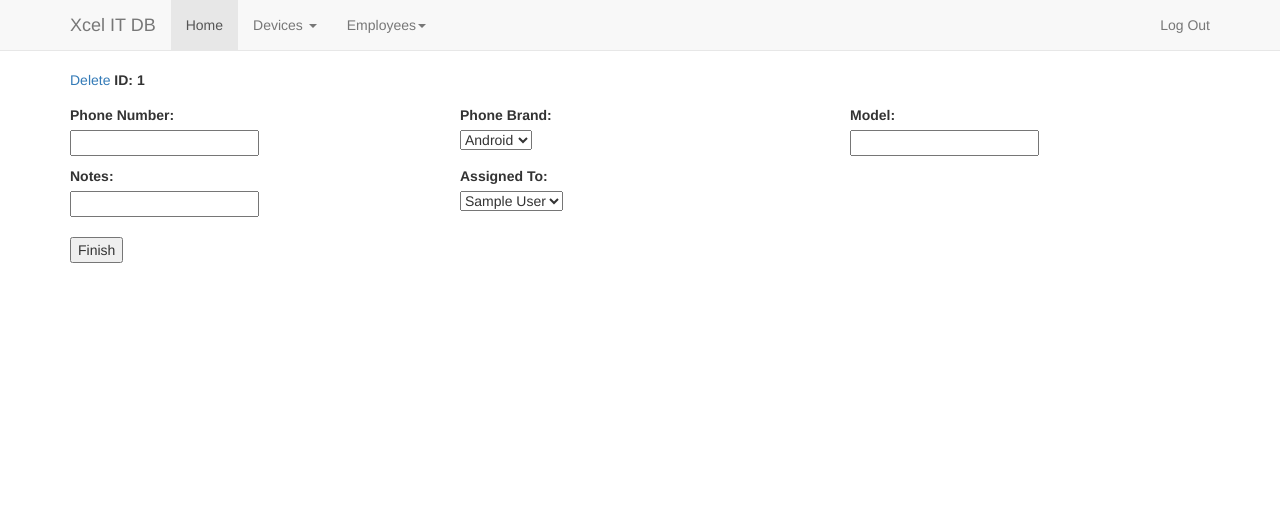
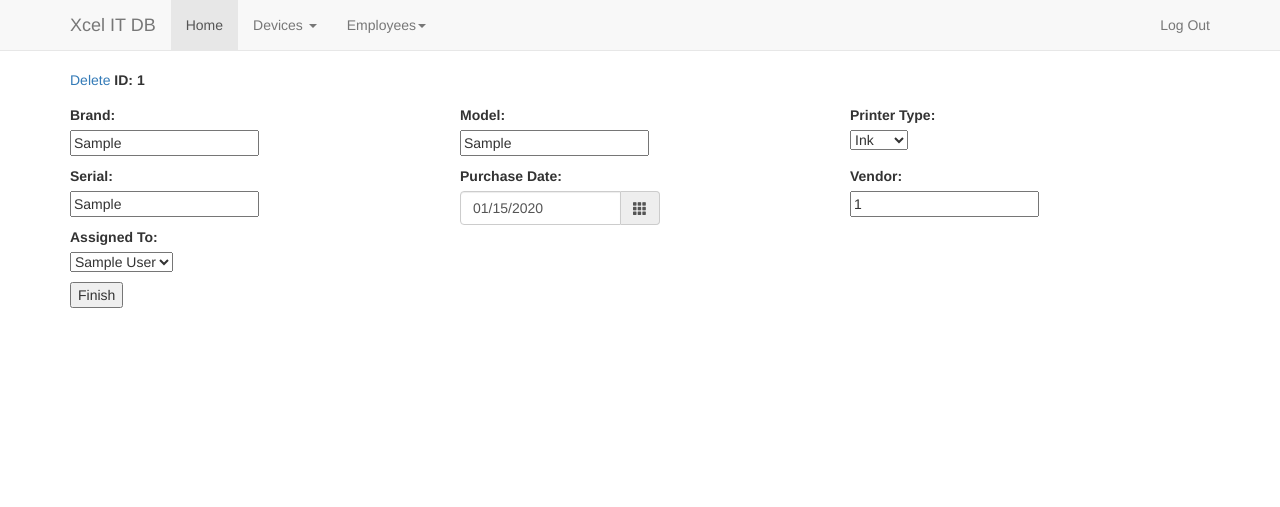
Before and after one commit to chrispuppe/ITEquipDB, a Flask app: page /devices/printer_edit/1 in a window 1280 px wide. Shown: the top 507 px of the page. Run offline with Flask 2, Linux system fonts and the light colour scheme; a user stored in the database is signed in; tables that the repository leaves empty hold one stand-in row (values such as "Sample post"); some libraries are stand-ins or nearby versions.

Commit message:
Printers add, delete, edit, and report are complete.

```diff
--- a/app/templates/devices/printer_add.html
+++ b/app/templates/devices/printer_add.html
@@ -17,7 +17,7 @@
                 <div>
                     <label>Model:</label>
                 </div>
-                <input type="text" name="phone_model"/></p>
+                <input type="text" name="model"/></p>
             </div>
 
             <div class="col-md-4">
@@ -73,7 +73,7 @@
             </div>
 
         </div>
-        </p><button class="button postfix"  type="submit">Add</button>
+        </p><button class="button postfix" type="submit">Add</button>
     </form>
 {% endblock %}
 {% block footer %}
--- a/app/templates/devices/printer_edit.html
+++ b/app/templates/devices/printer_edit.html
@@ -4,10 +4,10 @@
 {{ super() }}
 {% endblock %}
 {% block content %}
-    <form action="/devices/phone_edit/{{ post.id }}" method="POST">
+    <form action="/devices/printer_edit/{{ post.id }}" method="POST">
         <div class="row">
             <div class="col-md-4">
-                <a href="{{ url_for('phone_delete', id=post.id) }}">Delete</a>
+                <a href="{{ url_for('printer_delete', id=post.id) }}">Delete</a>
                 <label>ID: {{ post.id }}</label>
                 </p>
             </div>
@@ -15,34 +15,53 @@
         <div class="row">
             <div class="col-md-4">
                 <div>
-                    <label>Phone Number:</label>
+                    <label>Brand:</label>
                 </div>
-                <input type="text" name="phone_number" value="{{ post.phone_number }}"></p>
-            </div>
-            <div class="col-md-4">
-                <div>
-                    <label>Phone Brand:</label>
-                </div>
-                <select type="text" name="phone_os"></p>
-                    <option {% if post.phone_os == "Android"%}{{'selected="selected"' }}{% endif %} value="Android">Android</option>
-                    <option {% if post.phone_os == "Apple"%}{{'selected="selected"' }}{% endif %} value="Apple">Apple</option>
-                    <option {% if post.phone_os == "Generic"%}{{'selected="selected"' }}{% endif %} value="Generic">Generic</option>
-                </select>
+                <input type="text" name="brand" value="{{ post.brand }}"></p>
             </div>
             <div class="col-md-4">
                 <div>
                     <label>Model:</label>
                 </div>
-                <input type="text" name="phone_model" value="{{ post.phone_model }}"/></p>
+                <input type="text" name="model" value="{{ post.model }}"/></p>
+            </div>
+            <div class="col-md-4">
+                <div>
+                    <label>Printer Type:</label>
+                </div>
+                <select type="text" name="printer_type"></p>
+                    <option {% if post.printer_type == "Ink"%}{{'selected="selected"' }}{% endif %} value="Ink">Ink</option>
+                    <option {% if post.printer_type == "Toner"%}{{'selected="selected"' }}{% endif %} value="Toner">Toner</option>
+                    <option {% if post.printer_type == "Other"%}{{'selected="selected"' }}{% endif %} value="Other">Other</option>
+                </select>
             </div>
         </div>
         <div class="row">
             <div class="col-md-4">
                 <div>
-                    <label>Notes:</label>
+                    <label>Serial:</label>
                 </div>
-                <input type="text" name="notes" value="{{ post.notes }}"/></p>
+                <input type="text" name="serial" value="{{ post.serial }}"/></p>
             </div>
+            <div class="col-md-4">
+                <div>
+                    <label>Purchase Date:</label>
+                </div>
+                <div style="width:200px;" role="button" class="input-group date" data-provide="datepicker">
+                    <input type="text" name="aquired_date" class="form-control" value="{{ post.aquired_date.strftime('%m/%d/%Y') }}" %}>
+                    <div class="input-group-addon">
+                        <span  class="glyphicon glyphicon-th"></span>
+                    </div>
+                </div>
+            </div>
+            <div class="col-md-4">
+                <div>
+                    <label>Vendor:</label>
+                </div>
+                <input type="text" name="vendor_id" value="{{ post.vendor_id }}"/></p>
+            </div>
+        </div>
+        <div class="row">
             <div class="col-md-4">
                 <div>
                     <label>Assigned To:</label>
--- a/app/views.py
+++ b/app/views.py
@@ -1,8 +1,8 @@
-from flask import render_template, request, flash, redirect, url_for
+from flask import render_template, request, flash, redirect, url_for, session, app
 from app import app, db
 from app import models
 from flask_login import LoginManager, UserMixin, login_user, login_required, logout_user, current_user
-from datetime import datetime, date
+from datetime import datetime, date, timedelta
 from flask_wtf import FlaskForm
 from wtforms import StringField, PasswordField, BooleanField
 from wtforms.validators import InputRequired, Email, Length
@@ -26,6 +26,14 @@ def fresh_employee_list():
     return choose_employee
 
 #######################################################################
+#############  Session  #############
+
+@app.before_request
+def make_session_permanent():
+    session.permanent = True
+    app.permanent_session_lifetime = timedelta(days=1)
+
+
 #############  Login  #############
 
 # Login manager setup
@@ -78,8 +86,11 @@ def signup():
     form = RegisterForm()
 
     if form.validate_on_submit():
-        hashed_password = generate_password_hash(form.password.data, method='sha256')
-        new_user = models.User(username=form.username.data, email=form.email.data, password=hashed_password)
+        hashed_password = generate_password_hash(form.password.data,
+                                                method='sha256')
+        new_user = models.User(username=form.username.data,
+                                email=form.email.data,
+                                password=hashed_password)
         db.session.add(new_user)
         db.session.commit()
 
@@ -91,10 +102,10 @@ def signup():
 
     return render_template('signup.html', form=form)
 
-@app.route('/dashboard')
-@login_required
-def dashboard():
-    return render_template('dashboard.html', name=current_user.username)
+# @app.route('/dashboard')
+# @login_required
+# def dashboard():
+#     return render_template('dashboard.html', name=current_user.username)
 
 @app.route('/logout')
 @login_required
@@ -175,7 +186,7 @@ def employee_report(id):
 
     assigned_computers = models.Computers.query.all()
     assigned_phones = models.Phone_Account.query.all()
-    #assigned_printers = models.Printers.query.all()
+    assigned_printers = models.Printers.query.all()
     assigned_fobs = models.Fob.query.all()
     assigned_ipads = models.Ipads.query.all()
     # raise exception
@@ -184,7 +195,8 @@ def employee_report(id):
                             assigned_computers=assigned_computers,
                             assigned_phones=assigned_phones,
                             assigned_fobs=assigned_fobs,
-                            assigned_ipads=assigned_ipads)
+                            assigned_ipads=assigned_ipads,
+                            assigned_printers=assigned_printers)
 
 
 ###################  Devices  ###################
@@ -491,6 +503,8 @@ def printer_add():
             )
         db.session.add(post)
         db.session.commit()
+    else:
+        pass
     return render_template('devices/printer_add.html', employee_list=employee_list)
 
 
@@ -518,13 +532,13 @@ def printer_edit(id):
         post.assigned_to = request.form['assigned_to']
 
         db.session.commit()
-        return redirect(url_for('all_phones'))
+        return redirect(url_for('all_printers'))
     else:
         return render_template('devices/printer_edit.html',employee_list=employee_list,
                 post=post)
 
 
-@app.route('/devices/printer_delete/<id>' , methods=['POST', 'GET'])
+@app.route('/devices/printer_delete/<int:id>' , methods=['POST', 'GET'])
 @login_required
 def printer_delete(id):
     post = models.Printers.query.get(id)
```
Also changed, not shown: app/templates/devices/printers.html (+10 -6 lines), app/templates/employee/employee_report.html (+27 -10 lines).
